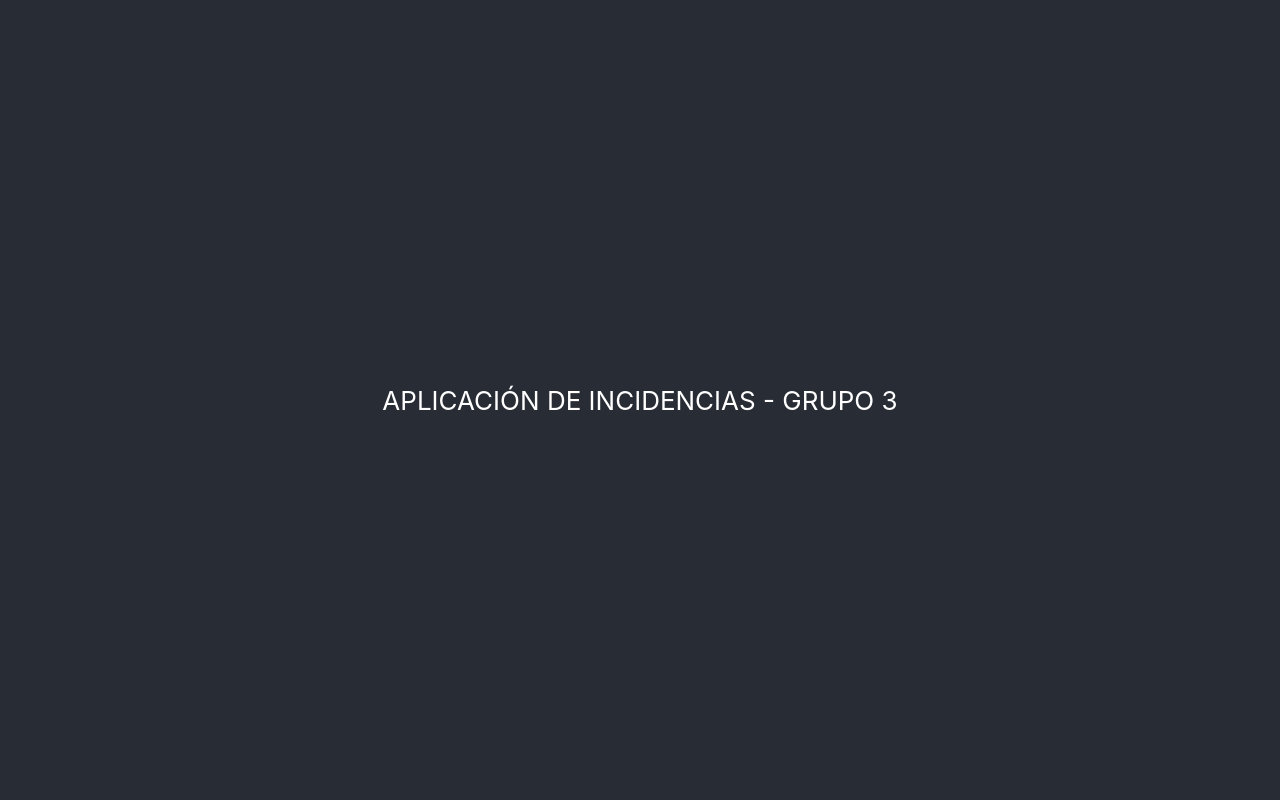
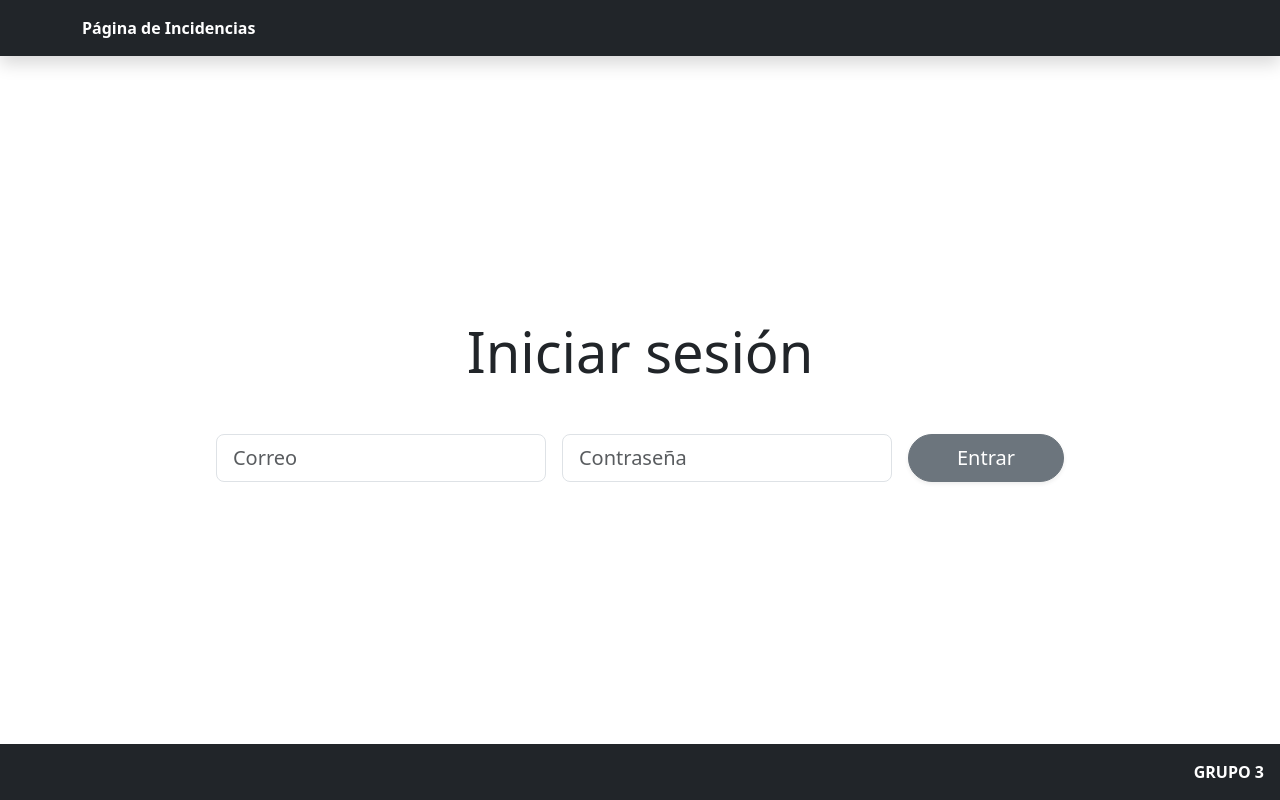
Before and after one commit to sol3citoo/GRUPO3-incidencias-web, a React (Create React App) app: page / in a window 1280 px wide. Built offline with nearby package versions, Linux system fonts and the light colour scheme.

Commit message:
Página de Login e Inicio para Usuarios y Admin

```diff
--- a/package.json
+++ b/package.json
@@ -7,8 +7,10 @@
     "@testing-library/jest-dom": "^6.9.1",
     "@testing-library/react": "^16.3.1",
     "@testing-library/user-event": "^13.5.0",
+    "bootstrap": "^5.3.8",
     "react": "^19.2.3",
     "react-dom": "^19.2.3",
+    "react-router-dom": "^7.13.1",
     "react-scripts": "5.0.1",
     "web-vitals": "^2.1.4"
   },
--- /dev/null
+++ b/src/ADMIN.js
@@ -0,0 +1,31 @@
+import React from 'react';
+
+export default function Admin() {
+
+  return (
+    <div className="vh-100 d-flex flex-column">
+      <header className="bg-dark text-white p-3 shadow">
+        <div className="container"><strong>Página Usuario Administrador</strong></div>
+      </header>
+
+      <main className="flex-grow-1 d-flex flex-column justify-content-center align-items-center px-4">
+        <h2 className="display-5 mb-5 text-center">Bienvenido a la página de incidencias</h2>
+        <div className="d-flex flex-wrap justify-content-center gap-3">
+
+          <button className="btn btn-secondary btn-lg rounded-pill px-4 shadow-sm">Ver incidencias</button>
+          <button className="btn btn-secondary btn-lg rounded-pill px-4 shadow-sm">Registrar incidencia</button>
+          <button className="btn btn-secondary btn-lg rounded-pill px-4 shadow-sm">Gestión de usuarios/roles</button>
+
+          <button className="btn btn-dark btn-lg rounded-pill px-4 shadow-sm" onClick={() => window.location.href='/'}>
+            Cerrar sesión
+          </button>
+
+        </div>
+      </main>
+
+      <footer className="bg-dark text-white p-3 mt-auto text-end">
+        <strong>GRUPO 3</strong>
+      </footer>
+    </div>
+  );
+}
--- a/src/App.js
+++ b/src/App.js
@@ -1,14 +1,18 @@
-import './App.css';
+import { BrowserRouter as Router, Routes, Route } from 'react-router-dom';
+import 'bootstrap/dist/css/bootstrap.min.css'
+import LOGIN from './LOGIN';
+import INICIO from './INICIO';
+import ADMIN from './ADMIN';
 
 function App() {
   return (
-    <div className="App">
-      <header className="App-header">
-        <p>
-          APLICACIÓN DE INCIDENCIAS - GRUPO 3
-        </p>
-      </header>
-    </div>
+    <Router>
+      <Routes>
+        <Route path="/" element={<LOGIN />} />
+        <Route path="/inicio" element={<INICIO />} />
+        <Route path="/admin" element={<ADMIN />} />
+      </Routes>
+    </Router>
   );
 }
 
--- /dev/null
+++ b/src/BD/usuarios.json
@@ -0,0 +1,14 @@
+{
+    "usuarios": [
+      {
+        "correo": "admin@grupo3.com",
+        "password": "admin",
+        "rol": "admin"
+      },
+      {
+        "correo": "user@grupo3.com",
+        "password": "123",
+        "rol": "user"
+      }
+    ]
+}
--- /dev/null
+++ b/src/INICIO.js
@@ -0,0 +1,30 @@
+import React from 'react';
+
+export default function Inicio() {
+
+  return (
+    <div className="vh-100 d-flex flex-column">
+      <header className="bg-dark text-white p-3 shadow">
+        <div className="container"><strong>Página Usuario Común</strong></div>
+      </header>
+
+      <main className="flex-grow-1 d-flex flex-column justify-content-center align-items-center px-4">
+        <h2 className="display-5 mb-5 text-center">Bienvenido a la página de incidencias</h2>
+        <div className="d-flex flex-wrap justify-content-center gap-3">
+
+          <button className="btn btn-secondary btn-lg rounded-pill px-4 shadow-sm">Ver incidencias</button>
+          <button className="btn btn-secondary btn-lg rounded-pill px-4 shadow-sm">Registrar incidencia</button>
+
+          <button className="btn btn-dark btn-lg rounded-pill px-4 shadow-sm" onClick={() => window.location.href='/'}>
+            Cerrar sesión
+          </button>
+
+        </div>
+      </main>
+
+      <footer className="bg-dark text-white p-3 mt-auto text-end">
+        <strong>GRUPO 3</strong>
+      </footer>
+    </div>
+  );
+}
--- /dev/null
+++ b/src/LOGIN.js
@@ -0,0 +1,61 @@
+import React, { useState } from 'react';
+import { useNavigate } from 'react-router-dom';
+import data from './BD/usuarios.json';
+
+export default function Login() {
+  const [form, setForm] = useState({ correo: '', password: '' });
+  const navigate = useNavigate();
+
+  const entrar = (e) => {
+    e.preventDefault();
+    const user = data.usuarios.find(u => u.correo === form.correo && u.password === form.password);
+    if (user) {
+      user.rol === "admin" ? navigate('/admin') : navigate('/inicio');
+    } else {
+      alert("Credenciales incorrectas");
+    }
+  };
+
+  const cambio = (e) => setForm({ ...form, [e.target.name]: e.target.value });
+
+  return (
+    <div className="vh-100 d-flex flex-column">
+      <header className="bg-dark text-white p-3 shadow">
+        <div className="container"><strong>Página de Incidencias</strong></div>
+      </header>
+
+      <main className="flex-grow-1 d-flex flex-column justify-content-center align-items-center">
+
+        <h1 className="display-4 mb-5 fw-normal">Iniciar sesión</h1>
+
+        <form onSubmit={entrar} className="d-flex flex-wrap justify-content-center gap-3">
+
+          <input
+            name="correo"
+            className="form-control form-control-lg w-auto"
+            placeholder="Correo"
+            onChange={cambio}
+            required
+          />
+          <input
+            name="password"
+            type="password"
+            className="form-control form-control-lg w-auto"
+            placeholder="Contraseña"
+            onChange={cambio}
+            required
+          />
+          <button className="btn btn-secondary btn-lg rounded-pill px-5 shadow-sm">
+            Entrar
+          </button>
+
+        </form>
+
+      </main>
+
+      <footer className="bg-dark text-white p-3 mt-auto text-end">
+        <strong>GRUPO 3</strong>
+      </footer>
+    </div>
+  );
+}
```
Also changed, not shown: 1 other file (tests, documents, lock files or other folders).
